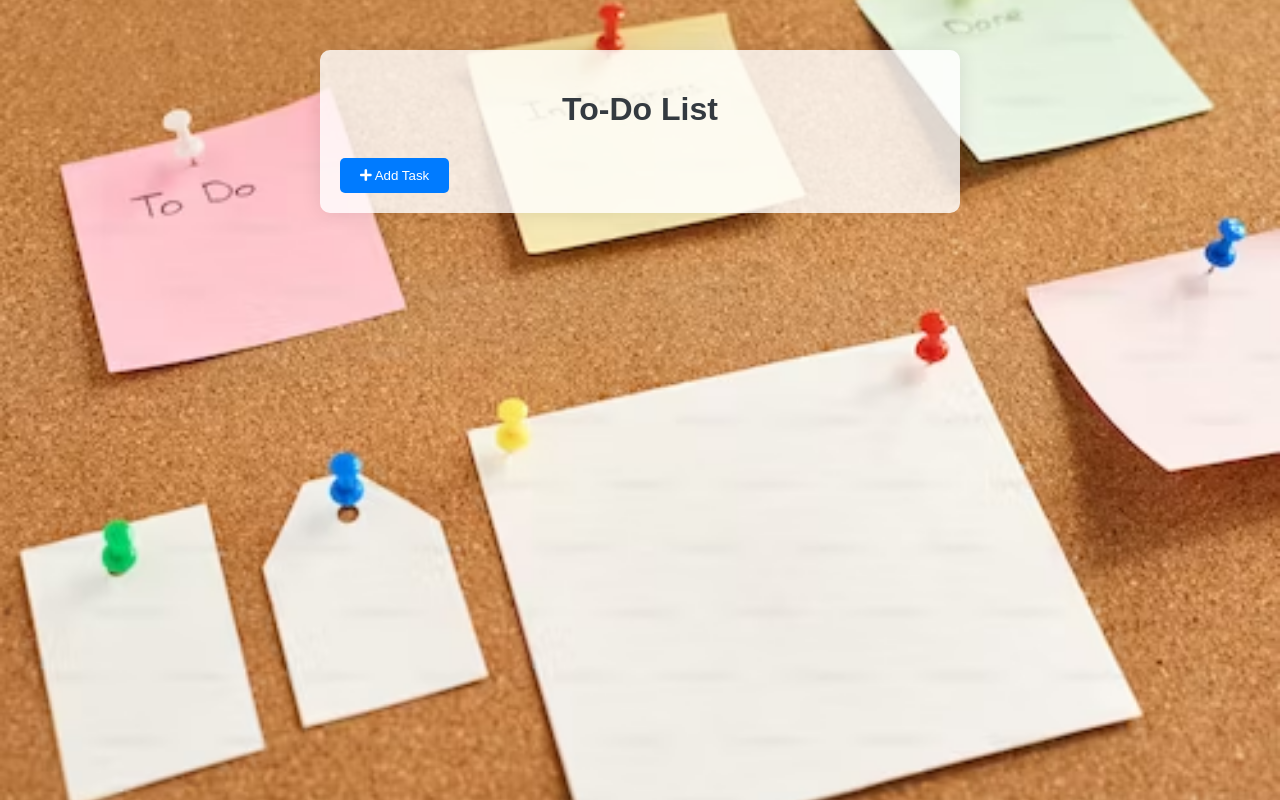
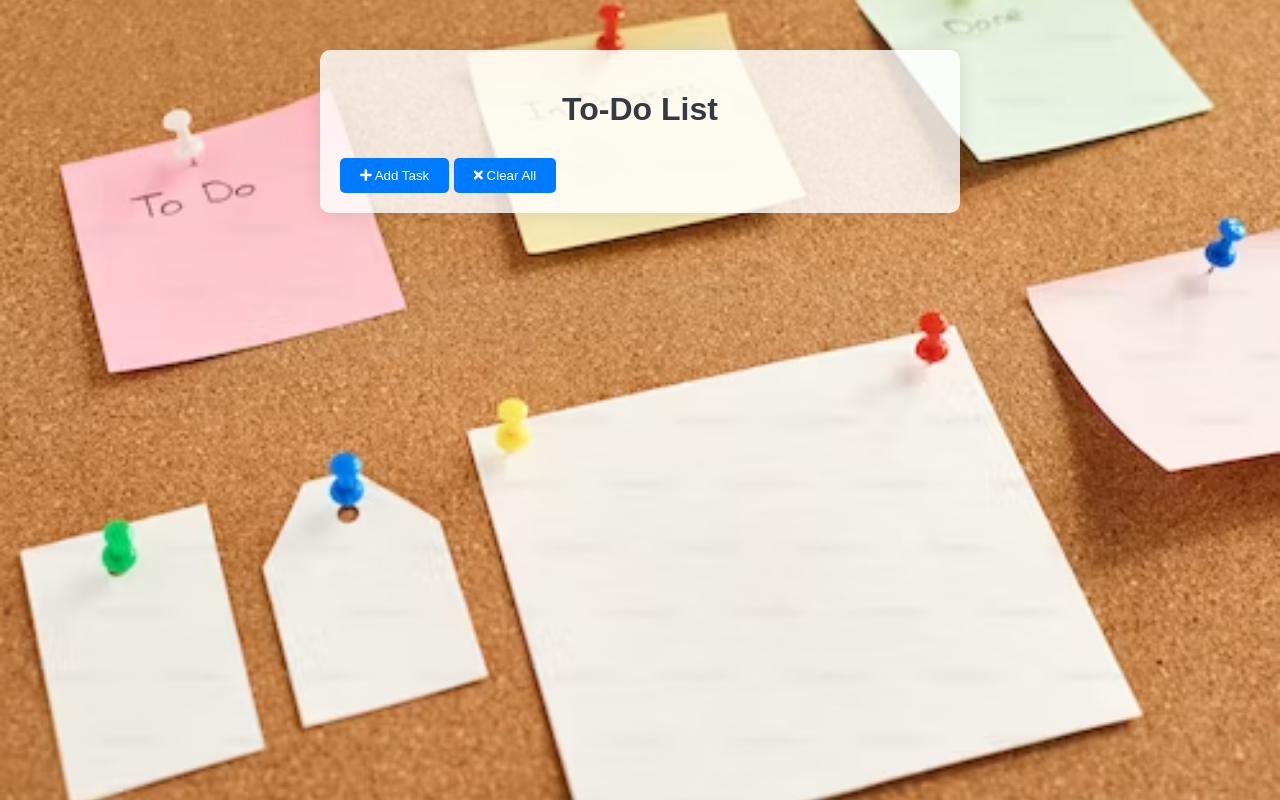
Before and after one commit to Strom5112/OCTANET_MARCH, a plain HTML site: page Task_2/index.html in a window 1280 px wide. Drawn offline with Linux system fonts and the light colour scheme.

Commit message:
Update index.html

```diff
--- a/Task_2/index.html
+++ b/Task_2/index.html
@@ -14,6 +14,7 @@
             <!-- Checkboxes with text will be added here dynamically -->
         </div>
         <button onclick="addCheckbox()"><i class="fas fa-plus"></i> Add Task</button>
+        <button onclick="clearAllTasks()"><i class="fas fa-times"></i> Clear All</button>
     </div>
 
     <script src="script.js"></script>
```
